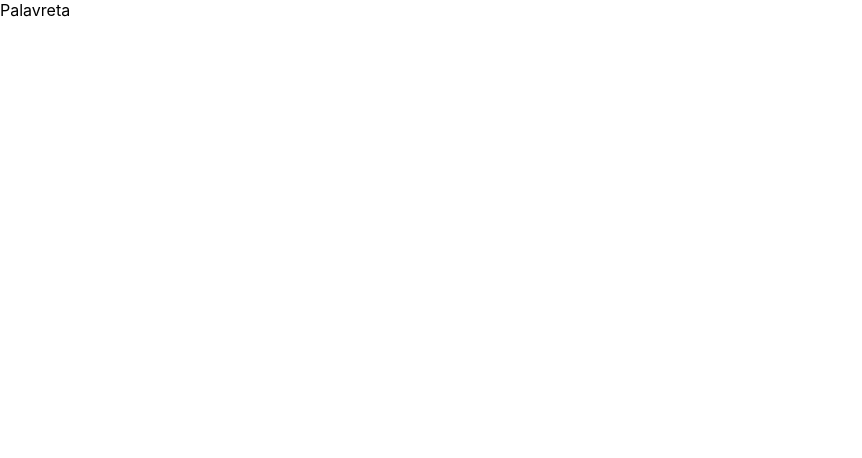
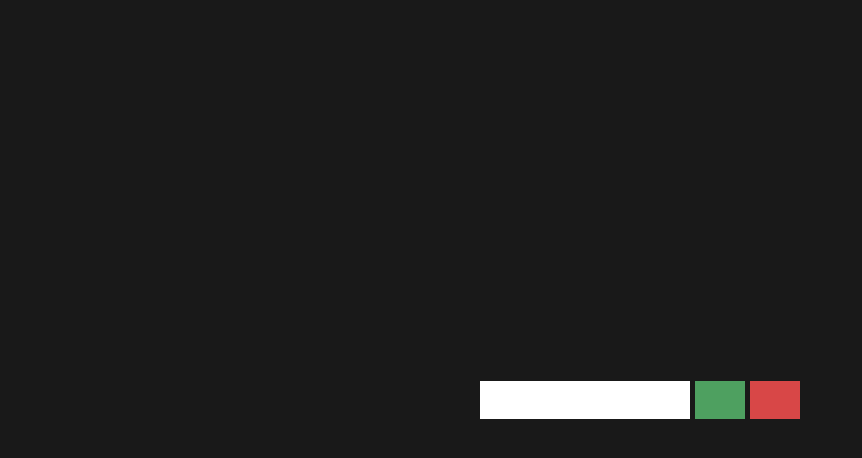
Before and after one commit to Guthias/palavreta, a React (Create React App) app: page / in a window 1280 px wide. Shown: the top 458 px of the page, without its empty margins (0-862 px from the left). Built offline with nearby package versions, Linux system fonts and the light colour scheme.

Commit message:
feat: creating WordInput structure

```diff
--- a/src/App.css
+++ /dev/null
@@ -1,38 +0,0 @@
-.App {
-  text-align: center;
-}
-
-.App-logo {
-  height: 40vmin;
-  pointer-events: none;
-}
-
-@media (prefers-reduced-motion: no-preference) {
-  .App-logo {
-    animation: App-logo-spin infinite 20s linear;
-  }
-}
-
-.App-header {
-  background-color: #282c34;
-  min-height: 100vh;
-  display: flex;
-  flex-direction: column;
-  align-items: center;
-  justify-content: center;
-  font-size: calc(10px + 2vmin);
-  color: white;
-}
-
-.App-link {
-  color: #61dafb;
-}
-
-@keyframes App-logo-spin {
-  from {
-    transform: rotate(0deg);
-  }
-  to {
-    transform: rotate(360deg);
-  }
-}
--- a/src/App.jsx
+++ b/src/App.jsx
@@ -1,9 +1,21 @@
 import React from 'react';
-import './App.css';
+import styled from 'styled-components';
+import WordInput from './components/WordInput';
+
+const Div = styled.div`
+  background-color: #191919;
+  height: 100vh;
+  width: 100vw;
+  display: flex;
+  align-items: center;
+  justify-content: center;
+`;
 
 function App() {
   return (
-    <div>Palavreta</div>
+    <Div>
+      <WordInput />
+    </Div>
   );
 }
 
--- /dev/null
+++ b/src/components/WordInput.jsx
@@ -0,0 +1,36 @@
+import React from 'react';
+import styled from 'styled-components';
+
+const Div = styled.div`
+  display: flex;
+  flex-direction: row;
+  gap: 5px;
+`;
+
+const Input = styled.input`
+  border: none;
+  outline: none;
+  font-size: 1.5em;
+  padding: 5px;
+  width: 200px;
+  text-align: center;
+`;
+
+const Button = styled.button`
+  background-color: ${({ color }) => color};
+  width: 50px;
+  border: none;
+  cursor: pointer;
+`;
+
+export default function WordInput() {
+  return (
+    <Div>
+      <Input type="text" />
+
+      <Button color="#4EA060" />
+
+      <Button color="#D84747" />
+    </Div>
+  );
+}
--- a/src/index.jsx
+++ b/src/index.jsx
@@ -2,7 +2,6 @@ import React from 'react';
 import ReactDOM from 'react-dom';
 import './index.css';
 import App from './App';
-import reportWebVitals from './reportWebVitals';
 
 ReactDOM.render(
   <React.StrictMode>
@@ -10,8 +9,3 @@ ReactDOM.render(
   </React.StrictMode>,
   document.getElementById('root'),
 );
-
-// If you want to start measuring performance in your app, pass a function
-// to log results (for example: reportWebVitals(console.log))
-// or send to an analytics endpoint. Learn more: https://bit.ly/CRA-vitals
-reportWebVitals();
--- a/src/reportWebVitals.js
+++ b/src/reportWebVitals.js
@@ -1,6 +1,8 @@
-const reportWebVitals = onPerfEntry => {
+const reportWebVitals = (onPerfEntry) => {
   if (onPerfEntry && onPerfEntry instanceof Function) {
-    import('web-vitals').then(({ getCLS, getFID, getFCP, getLCP, getTTFB }) => {
+    import('web-vitals').then(({
+      getCLS, getFID, getFCP, getLCP, getTTFB,
+    }) => {
       getCLS(onPerfEntry);
       getFID(onPerfEntry);
       getFCP(onPerfEntry);
```
Also changed, not shown: src/logo.svg (deleted), 1 other file (tests, documents, lock files or other folders).
